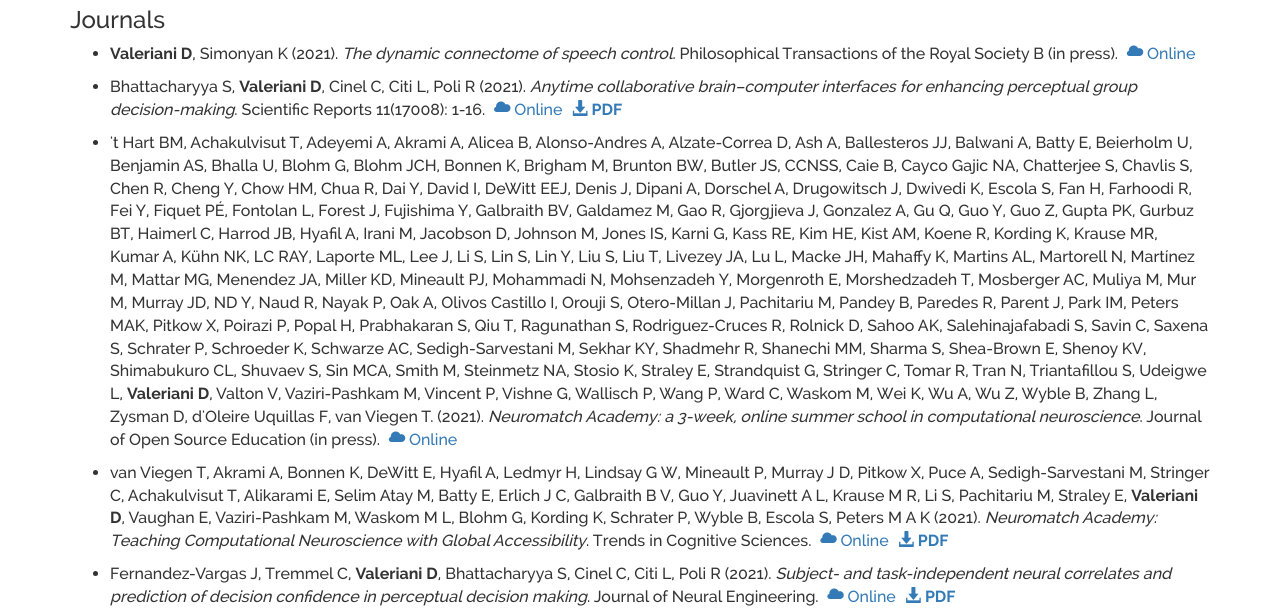
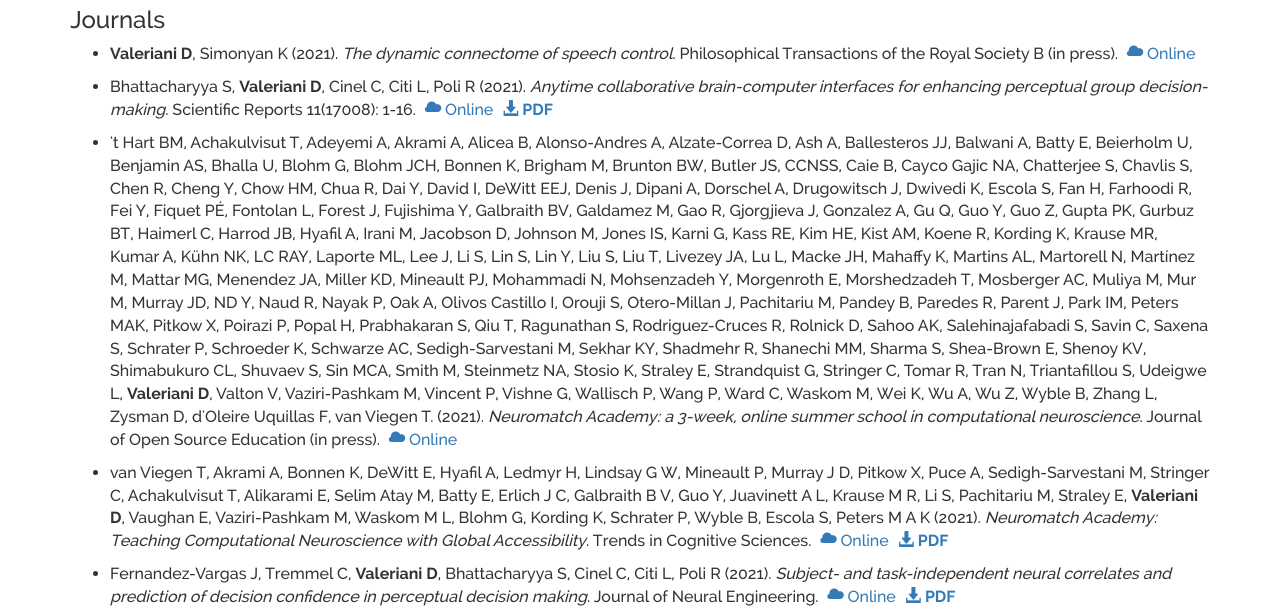
Before and after one commit to davidevaleriani/website, a plain HTML site: page publications.html in a window 1280 px wide. Shown: the part 136-752 px from the top of the page. Drawn offline with Linux system fonts and the light colour scheme.

Commit message:
Fixed typo

```diff
--- a/publications.html
+++ b/publications.html
@@ -47,7 +47,7 @@
                         </p>
                       </li>
                       <li>
-                        <p>Bhattacharyya S, <strong>Valeriani D</strong>, Cinel C, Citi L, Poli R (2021). <em>Anytime collaborative brain–computer interfaces for enhancing perceptual group decision-making</em>. Scientific Reports 11(17008): 1-16.
+                        <p>Bhattacharyya S, <strong>Valeriani D</strong>, Cinel C, Citi L, Poli R (2021). <em>Anytime collaborative brain-computer interfaces for enhancing perceptual group decision-making</em>. Scientific Reports 11(17008): 1-16.
                             <a href="https://doi.org/10.1038/s41598-021-96434-0" target="blank"><span class="glyphicon glyphicon-cloud"></span> Online</a>
                             <a href="pub/SciRep2021.pdf" target="blank"><span class="glyphicon glyphicon-download-alt"></span> <strong>PDF</strong></a>
                         </p>
```
